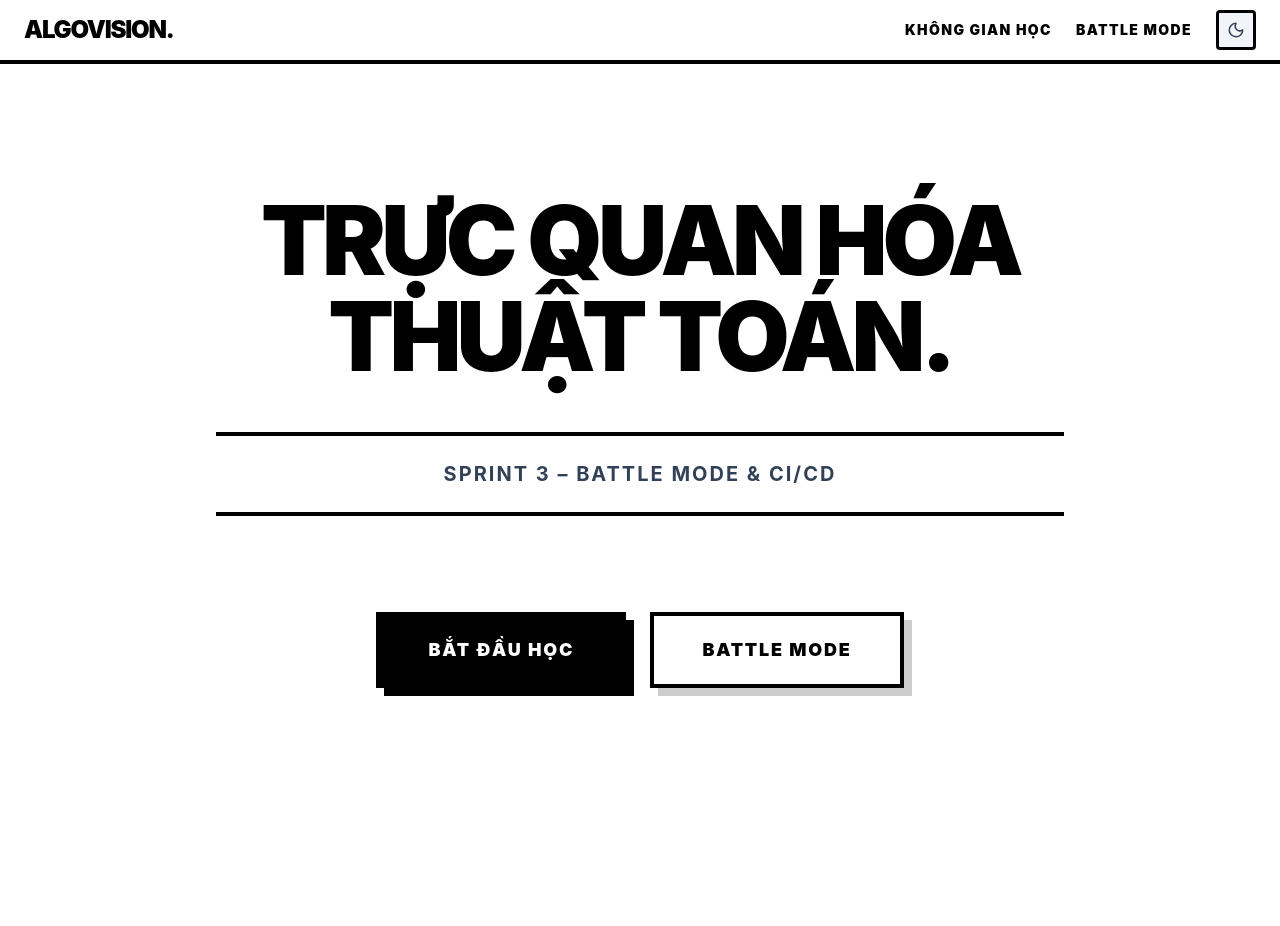
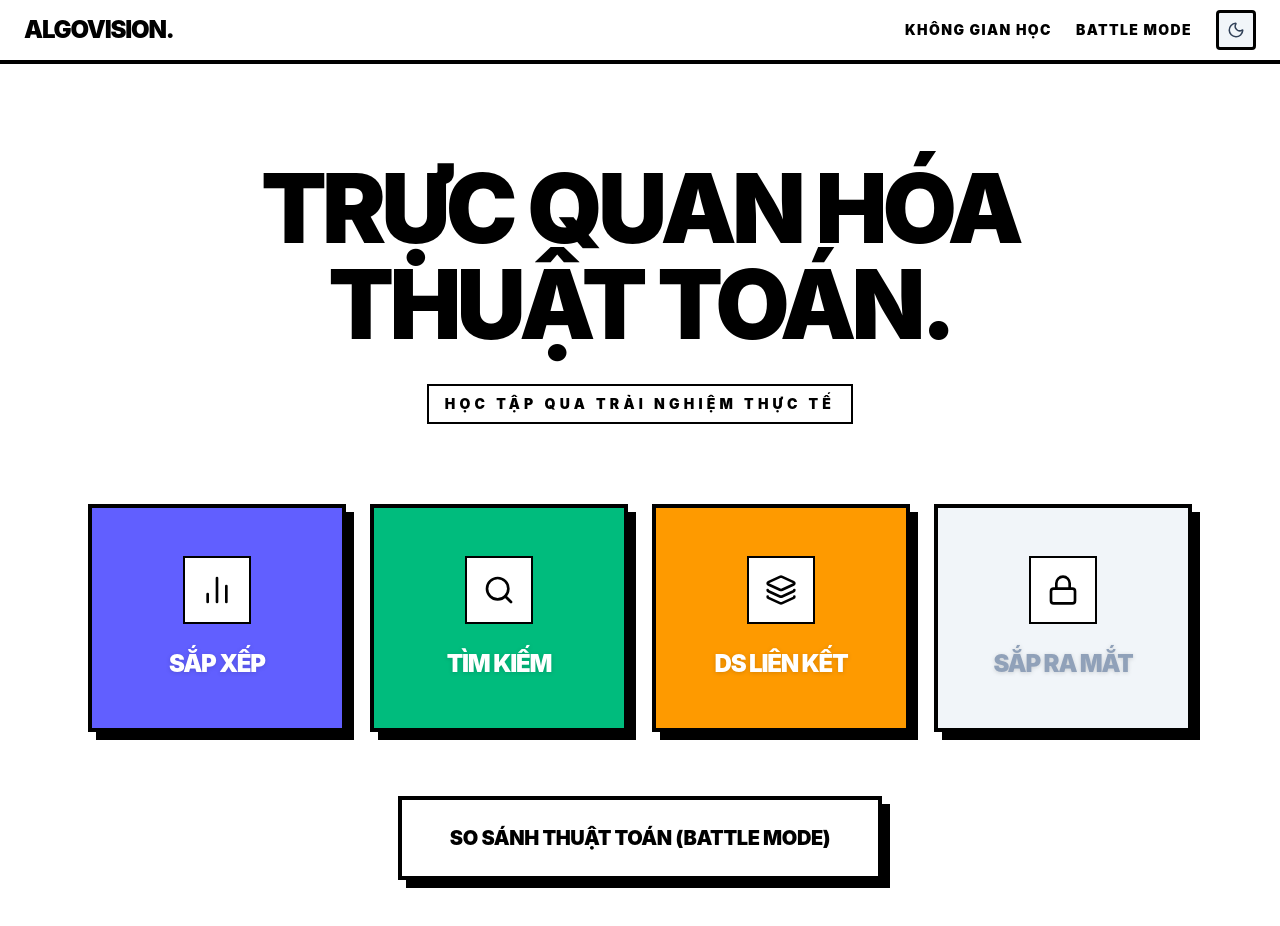
Before and after one commit to gnavdev28/algoviz, a React (Vite) app in the folder algovision-app/: page / in a window 1280 px wide. Shown: the top 926 px of the page. Before the commit the page ends 816 px from the top, so only its background shows below. Built offline with nearby package versions, Linux system fonts and the light colour scheme.

Commit message:
Update Sprint 3 - Part cuối

```diff
--- a/algovision-app/src/App.jsx
+++ b/algovision-app/src/App.jsx
@@ -7,14 +7,20 @@ import { useTheme } from './hooks/useTheme';
 
 function App() {
   const [currentPage, setCurrentPage] = useState('home');
+  const [selectedModule, setSelectedModule] = useState(null);
   const { isDark, toggleTheme } = useTheme();
+
+  const handleNavigate = (page, module = null) => {
+    setCurrentPage(page);
+    setSelectedModule(module);
+  };
 
   return (
     <div className="min-h-screen flex flex-col bg-white dark:bg-gray-950 text-black dark:text-white font-sans transition-colors duration-300">
-      <Navbar currentPage={currentPage} onNavigate={setCurrentPage} isDark={isDark} toggleTheme={toggleTheme} />
+      <Navbar currentPage={currentPage} onNavigate={handleNavigate} isDark={isDark} toggleTheme={toggleTheme} />
       <main className="flex-1 overflow-hidden flex flex-col relative">
-        {currentPage === 'home' ? <Home onNavigate={setCurrentPage} /> :
-         currentPage === 'battle' ? <Battle /> : <Workspace />}
+        {currentPage === 'home' ? <Home onNavigate={handleNavigate} /> :
+         currentPage === 'battle' ? <Battle /> : <Workspace initialModule={selectedModule} />}
       </main>
     </div>
   );
--- a/algovision-app/src/pages/Home.jsx
+++ b/algovision-app/src/pages/Home.jsx
@@ -1,30 +1,82 @@
+import { BarChart2, Search, Layers, Lock } from 'lucide-react';
+
 const Home = ({ onNavigate }) => {
+  const modules = [
+    {
+      id: 'sort',
+      title: 'SẮP XẾP',
+      icon: <BarChart2 size={32} />,
+      color: 'bg-indigo-500',
+      textColor: 'text-white',
+      action: () => onNavigate('workspace', 'sort')
+    },
+    {
+      id: 'search',
+      title: 'TÌM KIẾM',
+      icon: <Search size={32} />,
+      color: 'bg-emerald-500',
+      textColor: 'text-white',
+      action: () => onNavigate('workspace', 'search')
+    },
+    {
+      id: 'list',
+      title: 'DS LIÊN KẾT',
+      icon: <Layers size={32} />,
+      color: 'bg-amber-500',
+      textColor: 'text-white',
+      action: () => onNavigate('workspace', 'list')
+    },
+    {
+      id: 'soon',
+      title: 'SẮP RA MẮT',
+      icon: <Lock size={32} />,
+      color: 'bg-slate-100 dark:bg-slate-800',
+      textColor: 'text-slate-400 dark:text-slate-500',
+      disabled: true
+    },
+  ];
+
   return (
-    <div className="flex-1 overflow-y-auto bg-white dark:bg-gray-950 text-black dark:text-white">
-      <div className="max-w-4xl mx-auto px-6 py-32 flex flex-col items-center justify-center min-h-[80vh]">
-        <div className="text-center space-y-12 w-full">
+    <div className="flex-1 overflow-y-auto bg-white dark:bg-gray-950 text-black dark:text-white pb-20 tracking-tight">
+      <div className="max-w-6xl mx-auto px-6 pt-24 pb-12">
+        <div className="text-center space-y-8 mb-20">
           <h1 className="text-6xl md:text-8xl font-black tracking-tighter uppercase leading-none">
             Trực quan hóa<br/>Thuật toán.
           </h1>
+          <p className="inline-block text-sm uppercase tracking-[0.3em] font-black border-2 border-black dark:border-gray-500 px-4 py-2">
+            Học tập qua trải nghiệm thực tế
+          </p>
+        </div>
 
-          <p className="text-xl uppercase tracking-widest border-y-4 border-black dark:border-gray-600 py-6 font-bold text-slate-700 dark:text-slate-300">
-            Sprint 3 – Battle Mode & CI/CD
-          </p>
+        <div className="grid grid-cols-1 md:grid-cols-2 lg:grid-cols-4 gap-6">
+          {modules.map((m) => (
+            <button
+              key={m.id}
+              onClick={m.action}
+              disabled={m.disabled}
+              className={`group relative flex flex-col items-center justify-center p-12 border-4 border-black text-center transition-all ${
+                m.disabled
+                ? 'cursor-not-allowed bg-slate-100 dark:bg-slate-800'
+                : `${m.color} hover:-translate-y-2 hover:shadow-[12px_12px_0_0_#000]`
+              } shadow-[8px_8px_0_0_#000] ${m.color}`}
+            >
+              <div className="mb-6 p-4 bg-white border-2 border-black inline-block w-fit group-hover:rotate-12 transition-transform text-black">
+                {m.icon}
+              </div>
+              <h3 className={`text-2xl font-black uppercase tracking-tighter drop-shadow-sm ${m.textColor}`}>
+                {m.title}
+              </h3>
+            </button>
+          ))}
+        </div>
 
-          <div className="flex flex-col sm:flex-row items-center justify-center gap-6 pt-12">
-            <button
-              onClick={() => onNavigate('workspace')}
-              className="uppercase tracking-widest bg-black dark:bg-white text-white dark:text-black px-12 py-5 font-black text-lg border-4 border-black dark:border-white shadow-[8px_8px_0_0_#000] dark:shadow-[8px_8px_0_0_rgba(255,255,255,0.3)] hover:-translate-y-1 hover:shadow-[12px_12px_0_0_#000] dark:hover:shadow-[12px_12px_0_0_rgba(255,255,255,0.4)] transition-all w-full sm:w-auto"
-            >
-              BẮT ĐẦU HỌC
-            </button>
+        <div className="mt-16 text-center">
             <button
               onClick={() => onNavigate('battle')}
-              className="uppercase tracking-widest bg-white dark:bg-gray-900 text-black dark:text-white px-12 py-5 font-black text-lg border-4 border-black dark:border-gray-500 shadow-[8px_8px_0_0_#ccc] dark:shadow-[8px_8px_0_0_rgba(255,255,255,0.1)] hover:-translate-y-1 hover:shadow-[12px_12px_0_0_#ccc] transition-all w-full sm:w-auto"
+              className="group inline-flex items-center gap-4 bg-white dark:bg-gray-900 text-black dark:text-white px-12 py-6 font-black text-xl border-4 border-black shadow-[8px_8px_0_0_#000] hover:-translate-y-1 hover:shadow-[12px_12px_0_0_#000] transition-all uppercase"
             >
-              BATTLE MODE
+              SO SÁNH THUẬT TOÁN (BATTLE MODE)
             </button>
-          </div>
         </div>
       </div>
     </div>
--- a/algovision-app/src/pages/Workspace.jsx
+++ b/algovision-app/src/pages/Workspace.jsx
@@ -12,8 +12,16 @@ import { createNode, calcInsertIndex, linkedListInsert, linkedListDelete } from
 import PseudocodePanel from '../components/PseudocodePanel';
 import UnlockModal from '../components/UnlockModal';
 
-const Workspace = () => {
+import { useEffect } from 'react';
+
+const Workspace = ({ initialModule }) => {
   const [algoType, setAlgoType] = useState('bubble');
+
+  useEffect(() => {
+    if (initialModule === 'sort') setAlgoType('bubble');
+    else if (initialModule === 'search') setAlgoType('linear');
+    else if (initialModule === 'list') setAlgoType('linkedlist');
+  }, [initialModule]);
   const [baseArray, setBaseArray] = useState(generateRandomArray(15));
   const [inputSize, setInputSize] = useState('15');
   const [inputManual, setInputManual] = useState('');
```
